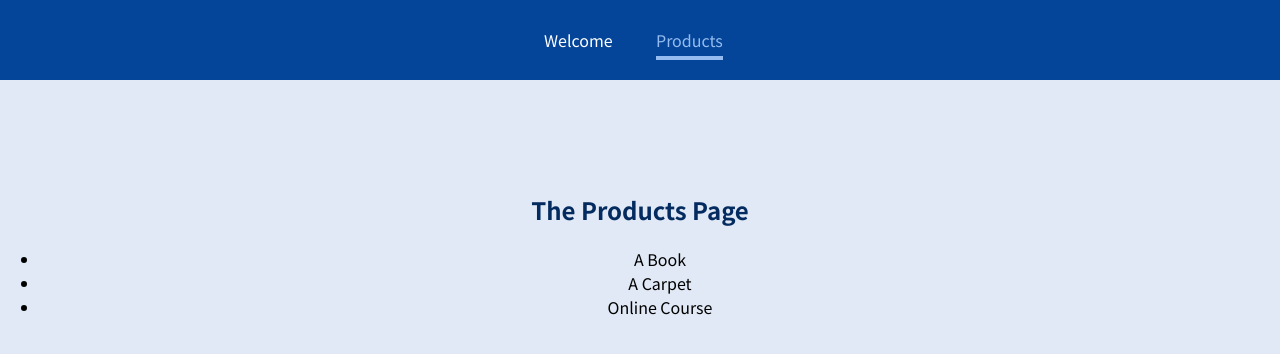
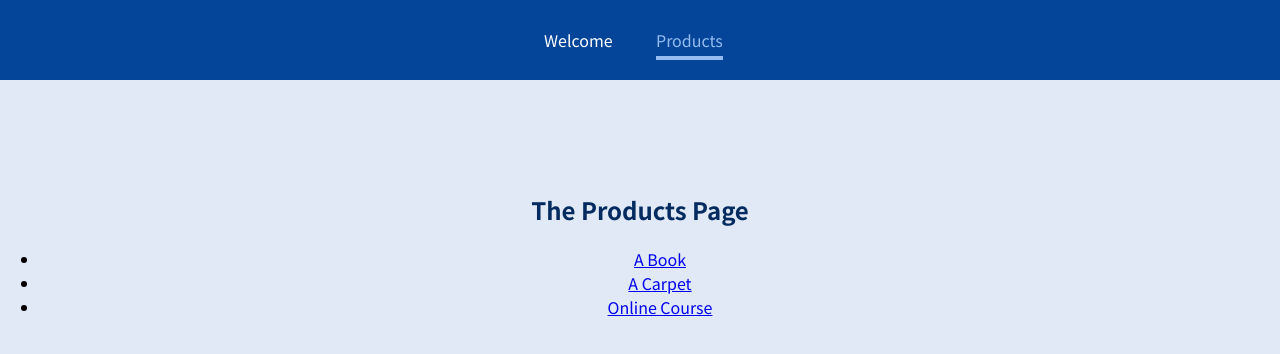
Before and after one commit to lukacc008/ReactRouterMax, a React (Create React App) app: page /products in a window 1280 px wide. Shown: the top 354 px of the page. Built offline with nearby package versions, Linux system fonts and the light colour scheme.

Commit message:
Using 'Switch' and 'exact' for configuring routes

```diff
--- a/src/App.js
+++ b/src/App.js
@@ -1,4 +1,4 @@
-import { Route } from "react-router-dom";
+import { Route, Switch } from "react-router-dom";
 
 import Welcome from "./pages/Welcome";
 import Products from "./pages/Products";
@@ -10,15 +10,17 @@
     <div>
       <MainHeader />
       <main>
+        <Switch>
           <Route path="/welcome">
             <Welcome />
           </Route>
-        <Route path="/products">
+          <Route path="/products" exact>
             <Products />
           </Route>
-        <Route path="/product-detail/:productId">
+          <Route path="/products/:productId">
             <ProductDetail />
           </Route>
+        </Switch>
       </main>
     </div>
   );
--- a/src/pages/Products.js
+++ b/src/pages/Products.js
@@ -1,11 +1,19 @@
+import { Link } from "react-router-dom";
+
 const Products = () => {
   return (
     <section>
       <h1>The Products Page</h1>
       <ul>
-        <li>A Book</li>
-        <li>A Carpet</li>
-        <li>Online Course</li>
+        <li>
+          <Link to="/products/p1">A Book</Link>
+        </li>
+        <li>
+          <Link to="/products/p2">A Carpet</Link>
+        </li>
+        <li>
+          <Link to="/products/p3">Online Course</Link>
+        </li>
       </ul>
     </section>
   );
```
Lines whose indentation alone changed are shown as unchanged.
